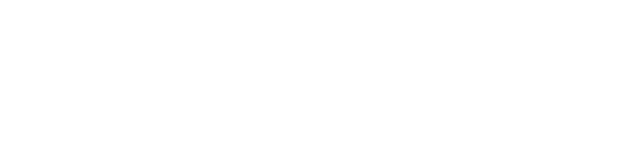
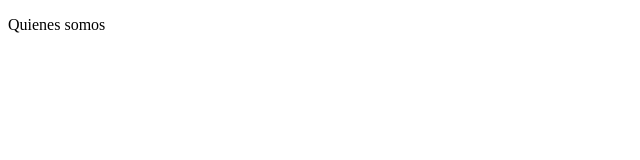
Before and after one commit to jhon170920/tienda_tecnologica, a plain HTML site: page index.html in a window 1280 px wide. Shown: the whole page, without its empty margins (0-640 px from the left). Drawn offline with Linux system fonts and the light colour scheme.

Commit message:
actualizando index

```diff
--- a/index.html
+++ b/index.html
@@ -7,6 +7,10 @@
     <title>Document</title>
 </head>
 <body>
-
+    <section>
+        <div>
+            <p>Quienes somos</p>
+        </div>
+    </section>
 </body>
 </html>
```
